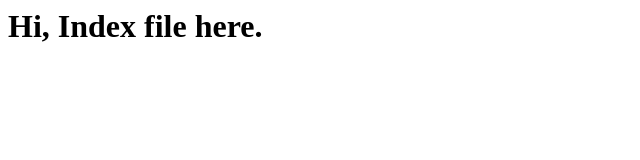
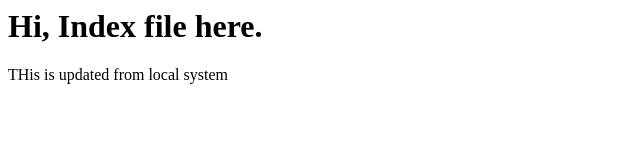
Before and after one commit to ataulmustafa/First-repository, a plain HTML site: page index.html in a window 1280 px wide. Shown: the whole page, without its empty margins (0-640 px from the left). Drawn offline with Linux system fonts and the light colour scheme.

Commit message:
Updated index.html

```diff
--- a/index.html
+++ b/index.html
@@ -4,5 +4,6 @@
 	</head>
 	<body>
 		<h1>Hi, Index file here.</h1>
+		<p>THis is updated from local system</p>
 	</body>
 </html>
```
